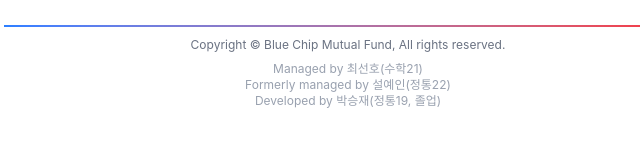
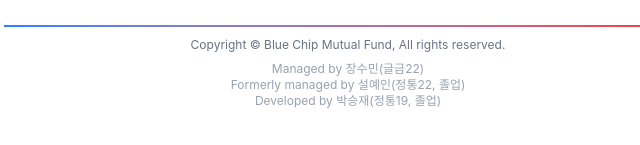
Before and after one commit to inhabluechip/bcmf-nav, a website built with Vite: page index.html in a window 1280 px wide. Shown: the part 815-960 px from the top of the page, 292-932 px from the left. Built offline with nearby package versions, Linux system fonts and the light colour scheme; a web font is replaced by a local one.

Commit message:
Update fund manager information

```diff
--- a/index.html
+++ b/index.html
@@ -104,8 +104,8 @@
         <div class="text-center">
           <span class="text-xs text-gray-500">Copyright © <a href="https://inhabluechip.com/">Blue Chip Mutual Fund</a>, All rights reserved.</span><br>
           <span class="text-xs text-gray-400 inline-block mt-1.5 leading-4">
-            Managed by <a href="https://github.com/ssunho1">최선호(수학21)</a><br>
-            Formerly managed by <a href="https://github.com/Socializedistp">설예인(정통22)</a><br>
+            Managed by <a href="https://github.com/jasmine51204">장수민(글금22)</a><br>
+            Formerly managed by <a href="https://github.com/Socializedistp">설예인(정통22, 졸업)</a><br>
             Developed by <a href="https://github.com/Astro36">박승재(정통19, 졸업)</a>
           </span>
         </div>
```
